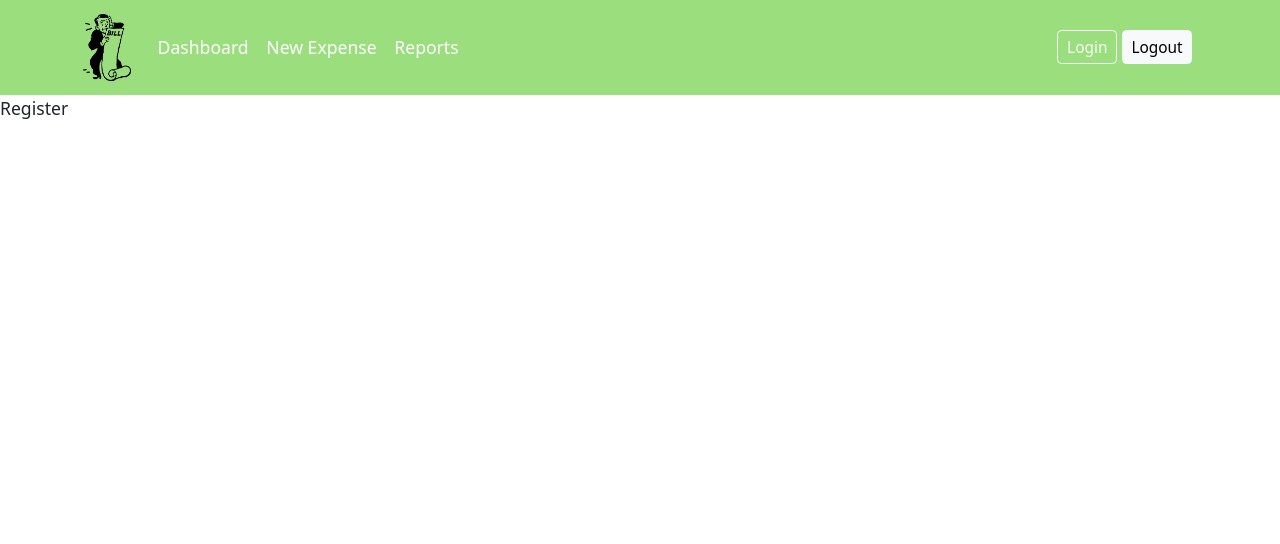
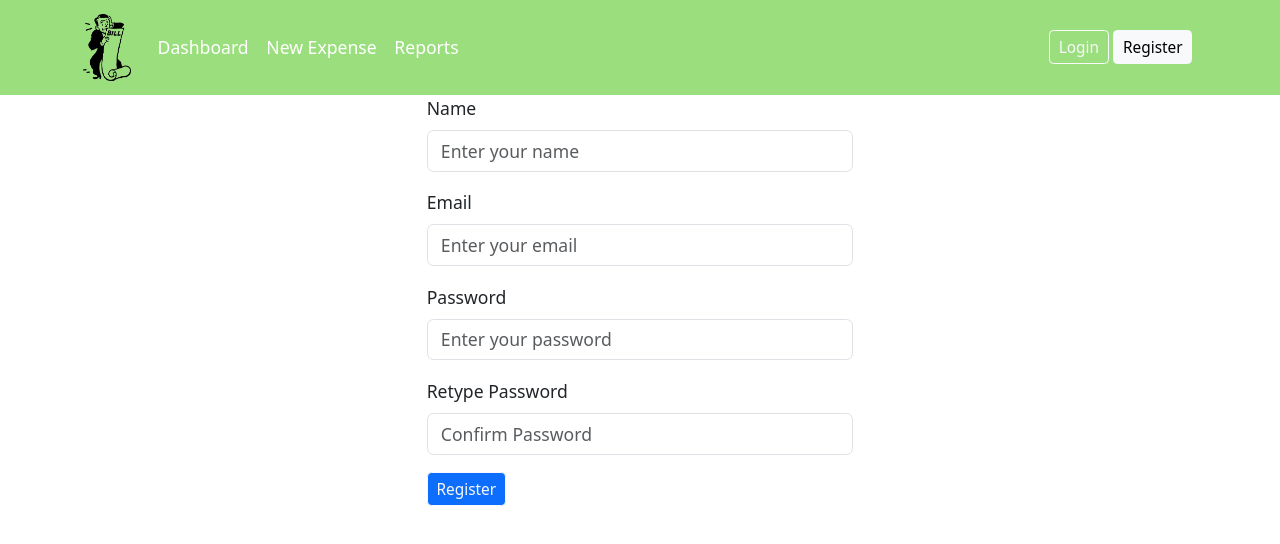
Before and after one commit to boroboro01/webapp, a React (Vite) app: page /register in a window 1280 px wide. Shown: the top 544 px of the page. Built offline with nearby package versions, Linux system fonts and the light colour scheme.

Commit message:
complete registration

```diff
--- a/src/components/Navbar.tsx
+++ b/src/components/Navbar.tsx
@@ -25,7 +25,7 @@
             Login
           </NavLink>
           <NavLink className="btn btn-sm btn-outline-light mx-1" to="/register">
-            Logout
+            Register
           </NavLink>
           <button
             className="navbar-toggler"
--- /dev/null
+++ b/src/hooks/useRegister.ts
@@ -0,0 +1,21 @@
+import { useState } from "react";
+import { Profile } from "../model/Profile";
+import { createProfile } from "../services/auth-service";
+
+export const useRegister = () => {
+  const [error, setError] = useState<string>("");
+  const [isLoading, setLoader] = useState<boolean>(false);
+  const [toast, setToast] = useState<string>("");
+  const signup = (profile: Profile) => {
+    setLoader(true);
+    createProfile(profile)
+      .then((response) => {
+        if (response && response.status === 201) {
+          setToast("Profile is successfully created");
+        }
+      })
+      .catch((error) => setError(error.message))
+      .finally(() => setLoader(false));
+  };
+  return { error, isLoading, signup, toast };
+};
--- /dev/null
+++ b/src/model/Profile.ts
@@ -0,0 +1,7 @@
+export interface Profile {
+  profileId?: string;
+  name: string;
+  email: string;
+  password: string;
+  confirmPassword: string;
+}
--- a/src/pages/register/Register.tsx
+++ b/src/pages/register/Register.tsx
@@ -1,5 +1,119 @@
+import profileValidationSchema from "../../validation/profileValidationSchema";
+import { Profile } from "../../model/Profile";
+import { useFormik } from "formik";
+import { useRegister } from "../../hooks/useRegister";
+
 const Register = () => {
-  return <div>Register</div>;
+  const { error, isLoading, signup, toast } = useRegister();
+  const formik = useFormik<Profile>({
+    initialValues: {
+      name: "",
+      email: "",
+      password: "",
+      confirmPassword: "",
+    },
+    validationSchema: profileValidationSchema,
+    onSubmit: (profile: Profile, { resetForm }) => {
+      signup(profile);
+      resetForm();
+    },
+  });
+
+  return (
+    <div className="d-flex justify-content-center align-itmes-center login-background">
+      <div className="conatiner col-md-4 col-sm-12">
+        {isLoading && <p>Loading...</p>}
+        {error && <p className="text-danger">{error}</p>}
+        {toast && <p className="text-primary">{toast}</p>}
+        <form onSubmit={formik.handleSubmit}>
+          <div className="mb-3">
+            <label htmlFor="name" className="form-label">
+              Name
+            </label>
+            <input
+              type="name"
+              className="form-control"
+              id="name"
+              placeholder="Enter your name"
+              name="name"
+              value={formik.values.name}
+              onChange={formik.handleChange}
+              onBlur={formik.handleBlur}
+            />
+            {formik.touched.name && formik.errors.name ? (
+              <div className="text-danger fst-italic">{formik.errors.name}</div>
+            ) : null}
+          </div>
+          <div className="mb-3">
+            <label htmlFor="email" className="form-label">
+              Email
+            </label>
+            <input
+              type="email"
+              className="form-control"
+              id="email"
+              placeholder="Enter your email"
+              name="email"
+              value={formik.values.email}
+              onChange={formik.handleChange}
+              onBlur={formik.handleBlur}
+            />
+            {formik.touched.email && formik.errors.email ? (
+              <div className="text-danger fst-italic">
+                {formik.errors.email}
+              </div>
+            ) : null}
+          </div>
+          <div className="mb-3">
+            <label htmlFor="password" className="form-label">
+              Password
+            </label>
+            <input
+              type="password"
+              className="form-control"
+              id="password"
+              placeholder="Enter your password"
+              name="password"
+              value={formik.values.password}
+              onChange={formik.handleChange}
+              onBlur={formik.handleBlur}
+            />
+            {formik.touched.password && formik.errors.password ? (
+              <div className="text-danger fst-italic">
+                {formik.errors.password}
+              </div>
+            ) : null}
+          </div>
+          <div className="mb-3">
+            <label htmlFor="retypePassword" className="form-label">
+              Retype Password
+            </label>
+            <input
+              type="password"
+              className="form-control"
+              id="retypePassword"
+              placeholder="Confirm Password"
+              name="confirmPassword"
+              value={formik.values.confirmPassword}
+              onChange={formik.handleChange}
+              onBlur={formik.handleBlur}
+            />
+            {formik.touched.confirmPassword && formik.errors.confirmPassword ? (
+              <div className="text-danger fst-italic">
+                {formik.errors.confirmPassword}
+              </div>
+            ) : null}
+          </div>
+          <button
+            className="btn btn-sm btn-primary btn-outline-light"
+            type="submit"
+          >
+            Register
+          </button>
+        </form>
+      </div>
+    </div>
+  );
 };
 
 export default Register;
--- /dev/null
+++ b/src/services/auth-service.ts
@@ -0,0 +1,6 @@
+import apiClient from "../config/api-client";
+import { Profile } from "../model/Profile";
+
+export const createProfile = (profile: Profile) => {
+  return apiClient.post<Profile>("/register", profile);
+};
--- /dev/null
+++ b/src/validation/profileValidationSchema.ts
@@ -0,0 +1,19 @@
+import * as yup from "yup";
+
+const profileValidationSchema = yup.object().shape({
+  name: yup
+    .string()
+    .required("Name is required")
+    .min(3, "Name must be at least 3 characters"),
+  email: yup.string().required("Email is required").email("Email is not valid"),
+  password: yup
+    .string()
+    .required("Password is required")
+    .min(5, "Password must be at least 5 characters"),
+  confirmPassword: yup
+    .string()
+    .required("Retype confirm password")
+    .oneOf([yup.ref("password")], "Password must match"),
+});
+
+export default profileValidationSchema;
```
